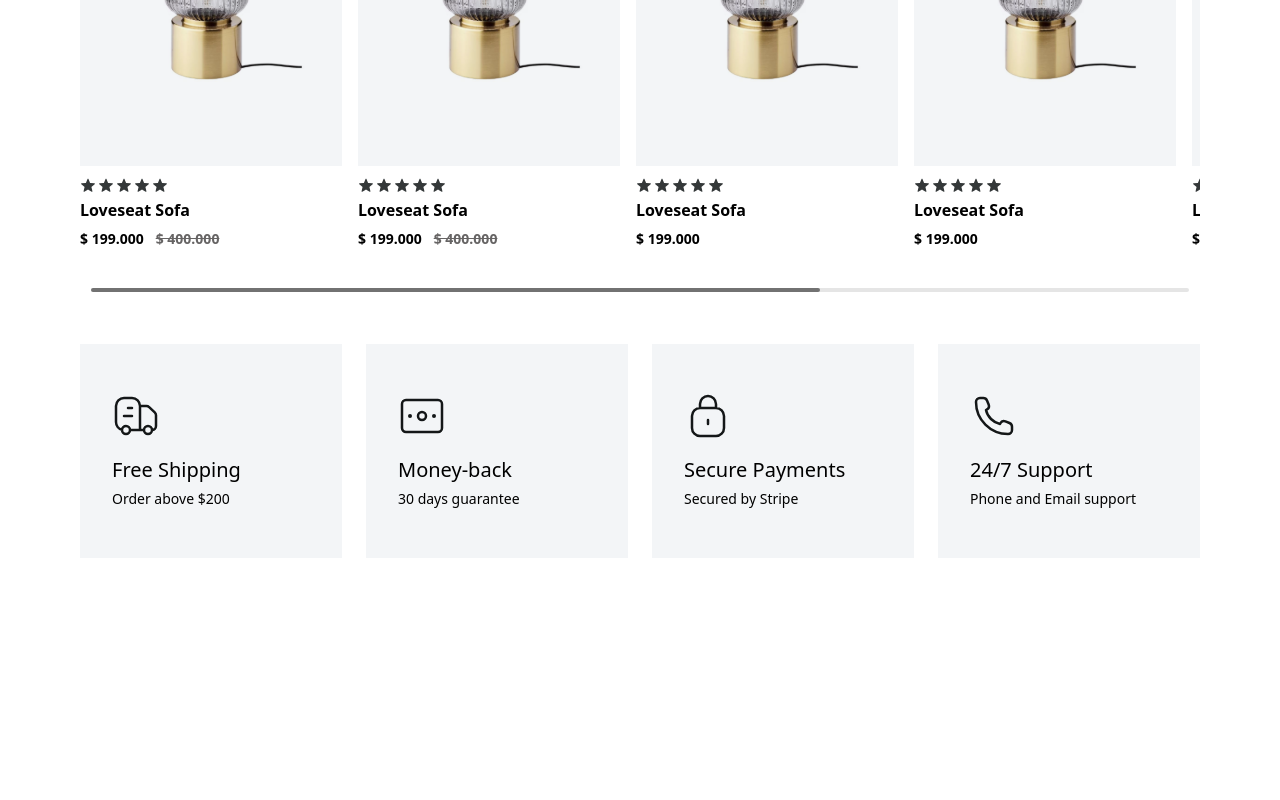
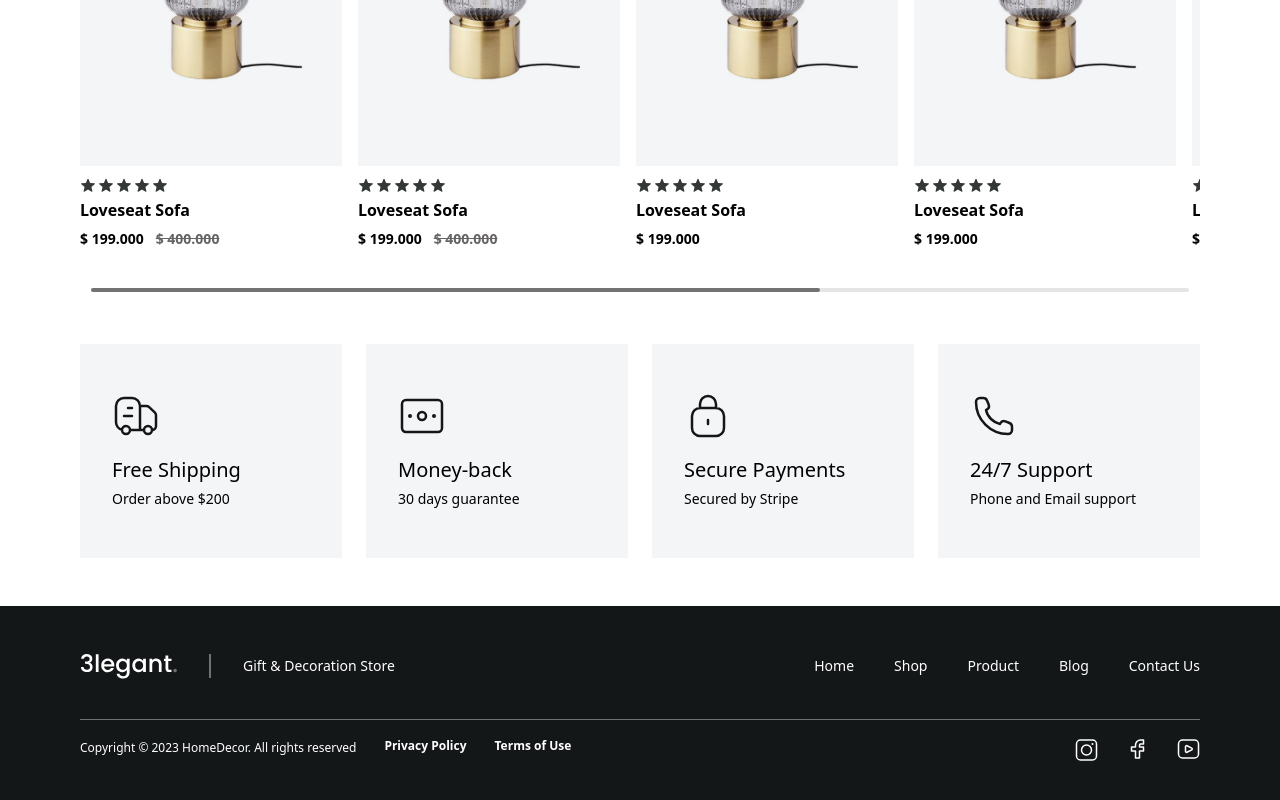
Before and after one commit to FullStack-Bootcamp-N14/uz-luxury-furniture, a React (Vite) app: page / in a window 1280 px wide. Shown: the part 1639-2439 px from the top of the page. Before the commit the page ends 2245 px from the top, so only its background shows below. Built offline with nearby package versions, Linux system fonts and the light colour scheme.

Commit message:
Recived Ismoil branch

```diff
--- a/src/components/main/Footer.jsx
+++ b/src/components/main/Footer.jsx
@@ -1,8 +1,9 @@
 import { Link } from "react-router-dom";
-import FooterLogo from "../../assets/svg/footer/footer-logo.svg";
-import FooterSocial from "../../assets/svg/footer/footer-social";
-import FooterSocial2 from "../../assets/svg/footer/footer-social2";
-import FooterSocial3 from "../../assets/svg/footer/footer-social3";
+import FooterLogo from "@/assets/svg/footer/footer-logo.svg";
+import FooterSocial from "@/assets/svg/footer/footer-social";
+import FooterSocial2 from "@/assets/svg/footer/footer-social2";
+import FooterSocial3 from "@/assets/svg/footer/footer-social3";
+
 const Footer = () => {
   return (
     <footer className="bg-[#232627] py-[48px] md:bg-[#141718] md:pb-[32px]">
@@ -19,27 +20,27 @@ const Footer = () => {
               </p>
             </div>
             <div className="flex flex-col ml-auto mr-auto items-center gap-[32px] max-w-[75px] md:flex-row md:gap-[20px] md:max-w-[360px] md:ml-0 md:mr-0 lg:gap-[40px] lg:max-w-[392px]">
-                            <Link to={"/"}>
+              <Link to="/">
                 <p className="text-[#fff] font-normal leading-[157%] text-[14px]">
                   Home
                 </p>
               </Link>
-                            <Link to={"/shop"}>
+              <Link to="/shop">
                 <p className="text-[#fff] font-normal leading-[157%] text-[14px]">
                   Shop
                 </p>
               </Link>
-                            <Link to={"/product"}>
+              <Link to="/product">
                 <p className="text-[#fff] font-normal leading-[157%] text-[14px]">
                   Product
                 </p>
               </Link>
-                            <Link to={"/blog"}>
+              <Link to="/blog">
                 <p className="text-[#fff] font-normal leading-[157%] text-[14px]">
                   Blog
                 </p>
               </Link>
-                            <Link to={"/contacts"}>
+              <Link to="/contacts">
                 <p className="text-[#fff] font-normal leading-[157%] text-[14px]">
                   Contact Us
                 </p>
@@ -49,17 +50,17 @@ const Footer = () => {
           <div className="flex flex-col items-center gap-[34px] border-t border-[#6c7275] md:flex-row-reverse md:justify-between md:items-center">
             <div className="flex gap-[26px] pt-[25px] md:pt-[5px] lg:gap-[32px]">
               <div>
-                                <Link to={"https://www.instagram.com/"}>
+                <Link to="https://www.instagram.com/">
                   <FooterSocial />
                 </Link>
               </div>
               <div>
-                                <Link to={"https://www.facebook.com/"}>
+                <Link to="https://www.facebook.com/">
                   <FooterSocial2 />
                 </Link>
               </div>
               <div>
-                                <Link to={"https://www.youtube.com/"}>
+                <Link to="https://www.youtube.com/">
                   <FooterSocial3 />
                 </Link>
               </div>
--- a/src/router/index.jsx
+++ b/src/router/index.jsx
@@ -1,6 +1,8 @@
 import { Routes, Route } from "react-router-dom";
 import HomePage from "../pages/Home/HomePage";
 import ShopPage from "../pages/Shop/ShopPage";
+import Footer from "../components/main/Footer";
+
 const Router = () => {
   return (
     <>
@@ -8,6 +10,7 @@ const Router = () => {
         <Route path="/" element={<HomePage />} />
         <Route path="/shop" element={<ShopPage />} />
       </Routes>
+      <Footer />
     </>
   );
 };
```
Lines whose indentation alone changed are shown as unchanged.
